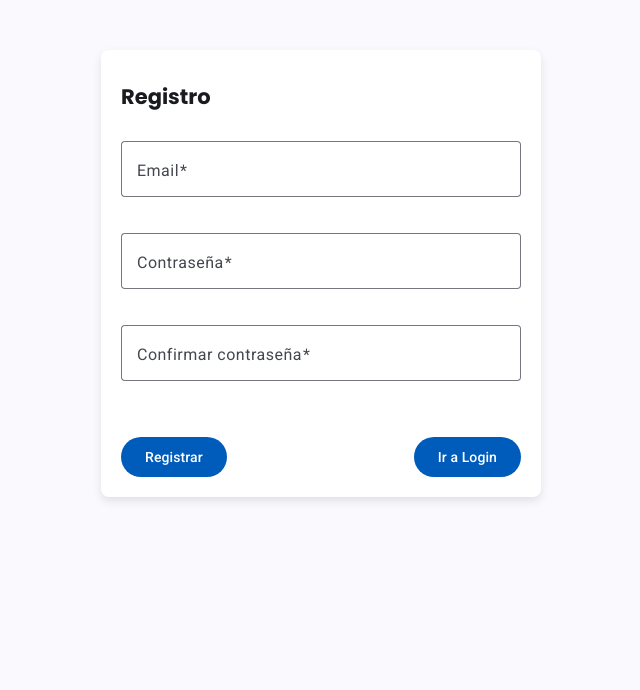
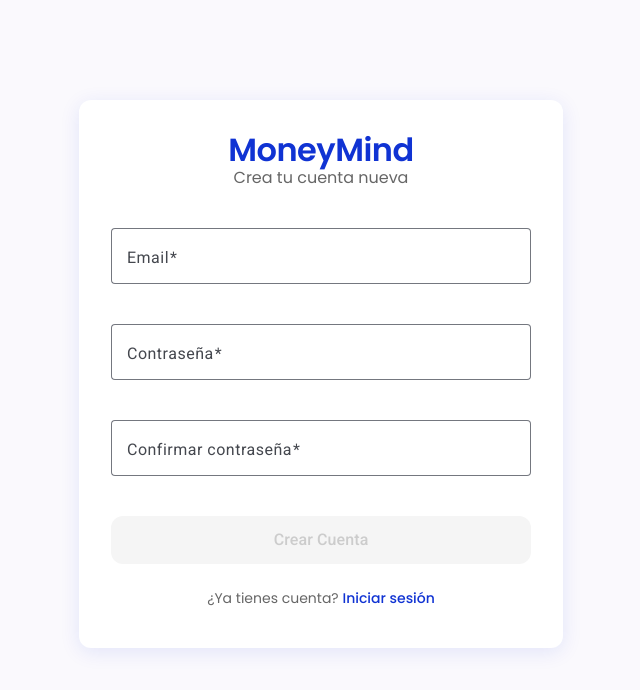
Before and after one commit to MoneyMind-Project/MoneyMind-Frontend, an Angular app: page /auth/register in a window 1280 px wide. Shown: the top 690 px of the page, without its empty margins (319-959 px from the left). Built offline with nearby package versions, Linux system fonts and the light colour scheme.

Commit message:
new colors

```diff
--- a/src/app/features/auth/components/login/login.css
+++ b/src/app/features/auth/components/login/login.css
@@ -1,6 +1,6 @@
 /* Container principal */
 .login-container {
-  max-width: 400px;
+  max-width: 420px;
   margin: 0 auto;
   padding: 40px 32px;
   background-color: #ffffff;
@@ -21,7 +21,7 @@
   font-size: 2rem;
   font-weight: 600;
   margin: 0 0 8px 0;
-  color: #1c1c1c;
+  color: #1033d3;
   letter-spacing: -0.5px;
 }
 
@@ -43,20 +43,25 @@
 }
 
 /* Botón de login */
-.login-btn {
+.login-container .login-btn {
   width: 100%;
   height: 48px;
-  background-color: #000000 !important;
+  background-color: #1033d3;
   color: #ffffff;
   font-size: 16px;
   font-weight: 500;
-  border-radius: 15px;
+  border-radius: 12px;
   text-transform: none;
   margin-bottom: 24px;
+  transition: background-color 0.3s ease;
 }
 
-.login-btn:disabled {
-  background-color: #f5f5f5 !important;
+.login-container .login-btn:hover:not(:disabled) {
+  background-color: #0d2bb8;
+}
+
+.login-container .login-btn:disabled {
+  background-color: #f5f5f5;
   color: #cccccc;
   cursor: not-allowed;
 }
@@ -67,14 +72,16 @@
 }
 
 .forgot-link {
-  color: #1976d2;
+  color: #1033d3;
   text-decoration: none;
   font-size: 14px;
   display: block;
   margin-bottom: 16px;
+  transition: color 0.2s ease;
 }
 
 .forgot-link:hover {
+  color: #0d2bb8;
   text-decoration: underline;
 }
 
@@ -85,37 +92,42 @@
 }
 
 .register-link {
-  color: #1976d2;
+  color: #1033d3;
   text-decoration: none;
   font-weight: 500;
+  transition: color 0.2s ease;
 }
 
 .register-link:hover {
+  color: #0d2bb8;
   text-decoration: underline;
 }
 
 /* Responsive */
-@media (max-width: 480px) {
+@media (max-width: 767px) {
   .login-container {
     padding: 32px 24px;
-    min-height: 100vh;
+    max-width: 100%;
+  }
+
+  .login-form {
+    max-width: 100%;
   }
 
   .brand-title {
     font-size: 1.75rem;
   }
 
-  .login-btn {
+  .login-container .login-btn {
     height: 44px;
   }
 }
 
 @media (min-width: 768px) {
   .login-container {
-    max-width: 420px;
     min-height: auto;
     margin: 100px auto;
     border-radius: 12px;
-    box-shadow: 0 2px 10px rgba(0, 0, 0, 0.1);
+    box-shadow: 0 4px 20px rgba(16, 51, 211, 0.1);
   }
 }
--- a/src/app/features/auth/components/login/login.html
+++ b/src/app/features/auth/components/login/login.html
@@ -32,7 +32,7 @@
     </button>
 
     <div class="links-section">
-      <a href="#" class="forgot-link">¿Olvidaste tu contraseña?</a>
+      <!--a href="#" class="forgot-link">¿Olvidaste tu contraseña?</a-->
       <p class="register-text">
         ¿No tienes cuenta?
         <a routerLink="/auth/register" class="register-link">Regístrate</a>
--- a/src/app/features/auth/components/register/register.css
+++ b/src/app/features/auth/components/register/register.css
@@ -1,22 +1,119 @@
+/* Container principal */
 .register-container {
-  max-width: 400px;
-  margin: 50px auto;
-  padding: 20px;
+  max-width: 420px;
+  margin: 0 auto;
+  padding: 40px 32px;
+  background-color: #ffffff;
+  min-height: 100vh;
   display: flex;
   flex-direction: column;
-  gap: 16px;
-  background: #fff;
-  border-radius: 8px;
-  box-shadow: 0px 4px 10px rgba(0,0,0,0.1);
+  justify-content: center;
+}
+
+/* Header */
+.register-header {
+  text-align: center;
+  margin-bottom: 40px;
+}
+
+.brand-title {
+  font-family: 'Poppins', sans-serif;
+  font-size: 2rem;
+  font-weight: 600;
+  margin: 0 0 8px 0;
+  color: #1033d3;
+  letter-spacing: -0.5px;
+}
+
+.subtitle {
+  font-size: 16px;
+  color: #666666;
+  margin: 0;
+  font-weight: 400;
+}
+
+/* Formulario */
+.register-form {
+  width: 100%;
 }
 
 .full-width {
   width: 100%;
-  margin-bottom: 1rem;
+  margin-bottom: 20px;
 }
 
-.button-group {
-  display: flex;
-  justify-content: space-between;
-  margin-top: 20px;
+/* Botón de registro */
+.register-container .register-btn {
+  width: 100%;
+  height: 48px;
+  background-color: #1033d3;
+  color: #ffffff;
+  font-size: 16px;
+  font-weight: 500;
+  border-radius: 12px;
+  text-transform: none;
+  margin-bottom: 24px;
+  transition: background-color 0.3s ease;
 }
+
+.register-container .register-btn:hover:not(:disabled) {
+  background-color: #0d2bb8;
+}
+
+.register-container .register-btn:disabled {
+  background-color: #f5f5f5;
+  color: #cccccc;
+  cursor: not-allowed;
+}
+
+/* Sección de enlaces */
+.links-section {
+  text-align: center;
+}
+
+.login-text {
+  font-size: 14px;
+  color: #666666;
+  margin: 0;
+}
+
+.login-link {
+  color: #1033d3;
+  text-decoration: none;
+  font-weight: 500;
+  transition: color 0.2s ease;
+}
+
+.login-link:hover {
+  color: #0d2bb8;
+  text-decoration: underline;
+}
+
+/* Responsive */
+@media (max-width: 767px) {
+  .register-container {
+    padding: 32px 24px;
+    max-width: 100%;
+  }
+
+  .register-form {
+    max-width: 100%;
+  }
+
+  .brand-title {
+    font-size: 1.75rem;
+  }
+
+  .register-container .register-btn {
+    height: 44px;
+  }
+}
+
+@media (min-width: 768px) {
+  .register-container {
+    min-height: auto;
+    margin: 100px auto;
+    border-radius: 12px;
+    box-shadow: 0 4px 20px rgba(16, 51, 211, 0.1);
+  }
+}
--- a/src/app/features/auth/components/register/register.html
+++ b/src/app/features/auth/components/register/register.html
@@ -1,17 +1,16 @@
 <div class="register-container">
-  <h2>Registro</h2>
+  <!-- Header -->
+  <div class="register-header">
+    <h1 class="brand-title">MoneyMind</h1>
+    <p class="subtitle">Crea tu cuenta nueva</p>
+  </div>
 
-  <form [formGroup]="registerForm" (ngSubmit)="onRegister()">
-    <!-- Email -->
+  <!-- Formulario -->
+  <form [formGroup]="registerForm" (ngSubmit)="onRegister()" class="register-form">
+
     <mat-form-field appearance="outline" class="full-width">
       <mat-label>Email</mat-label>
-      <input
-        matInput
-        type="email"
-        formControlName="email"
-        placeholder="Ingresa tu correo"
-        required
-      />
+      <input matInput type="email" formControlName="email" placeholder="ejemplo@correo.com" required />
       <mat-error *ngIf="registerForm.get('email')?.hasError('required')">
         El correo es obligatorio
       </mat-error>
@@ -20,16 +19,9 @@
       </mat-error>
     </mat-form-field>
 
-    <!-- Contraseña -->
     <mat-form-field appearance="outline" class="full-width">
       <mat-label>Contraseña</mat-label>
-      <input
-        matInput
-        type="password"
-        formControlName="password"
-        placeholder="Ingresa tu contraseña"
-        required
-      />
+      <input matInput type="password" formControlName="password" placeholder="Tu contraseña" required />
       <mat-error *ngIf="registerForm.get('password')?.hasError('required')">
         La contraseña es obligatoria
       </mat-error>
@@ -38,16 +30,9 @@
       </mat-error>
     </mat-form-field>
 
-    <!-- Confirmar Contraseña -->
     <mat-form-field appearance="outline" class="full-width">
       <mat-label>Confirmar contraseña</mat-label>
-      <input
-        matInput
-        type="password"
-        formControlName="confirmPassword"
-        placeholder="Repite tu contraseña"
-        required
-      />
+      <input matInput type="password" formControlName="confirmPassword" placeholder="Repite tu contraseña" required />
       <mat-error *ngIf="registerForm.get('confirmPassword')?.hasError('required')">
         Debes confirmar la contraseña
       </mat-error>
@@ -56,13 +41,15 @@
       </mat-error>
     </mat-form-field>
 
-    <div class="button-group">
-      <button mat-flat-button color="primary" type="submit">
-        Registrar
-      </button>
-      <button mat-flat-button color="accent" type="button" routerLink="/auth/login">
-        Ir a Login
-      </button>
+    <button mat-flat-button class="register-btn" type="submit" [disabled]="registerForm.invalid">
+      Crear Cuenta
+    </button>
+
+    <div class="links-section">
+      <p class="login-text">
+        ¿Ya tienes cuenta?
+        <a routerLink="/auth/login" class="login-link">Iniciar sesión</a>
+      </p>
     </div>
   </form>
 </div>
--- a/src/app/shared/components/app-navbar/app-navbar.ts
+++ b/src/app/shared/components/app-navbar/app-navbar.ts
@@ -1,7 +1,7 @@
 import { Component } from '@angular/core';
 import {MatToolbar} from '@angular/material/toolbar';
 import {MatIconModule} from '@angular/material/icon';
-import {MatButton, MatIconButton} from '@angular/material/button';
+import {MatButton} from '@angular/material/button';
 import {RouterLink, RouterLinkActive} from '@angular/router';
 import {NgClass} from '@angular/common';
 
@@ -12,7 +12,6 @@ import {NgClass} from '@angular/common';
     MatIconModule,
     MatButton,
     RouterLink,
-    MatIconButton,
     RouterLinkActive,
     NgClass
   ],
```
Also changed, not shown: src/app/shared/components/app-navbar/app-navbar.css (+19 -40 lines).
